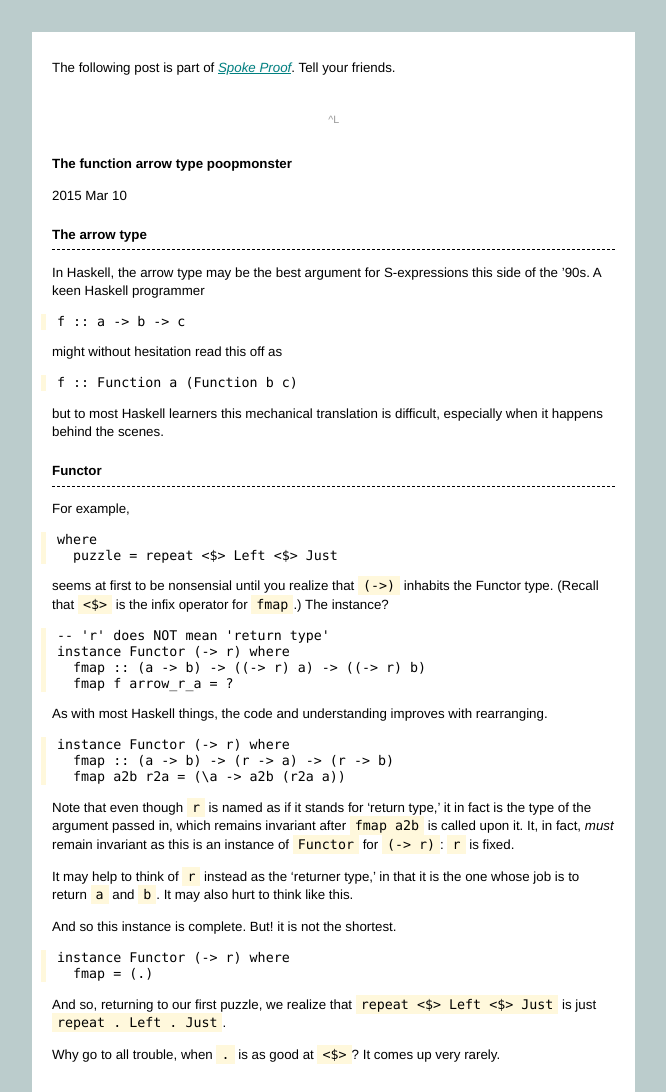
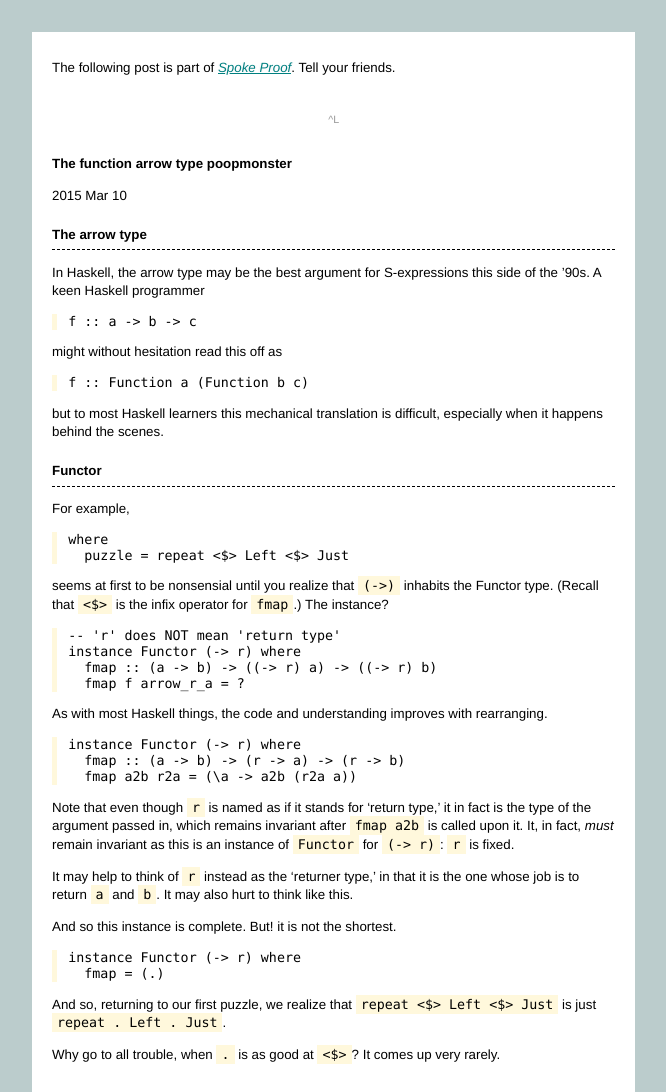
Before and after one commit to hlian/hao.codes, a Jekyll site: the page built from _posts/2015-03-10-arrow-type.md, in a window 1280 px wide. Shown: the whole page, without its empty margins (0-666 px from the left). Built offline with Jekyll 4.4.1, drawn with Linux system fonts in a browser that asks for light colours.

Commit message:
Update _layout.scss

```diff
--- a/_sass/_layout.scss
+++ b/_sass/_layout.scss
@@ -29,7 +29,6 @@ li {
 
 pre {
   padding: 0 2%;
-  margin-left: -2%;
 
 }
 
```
